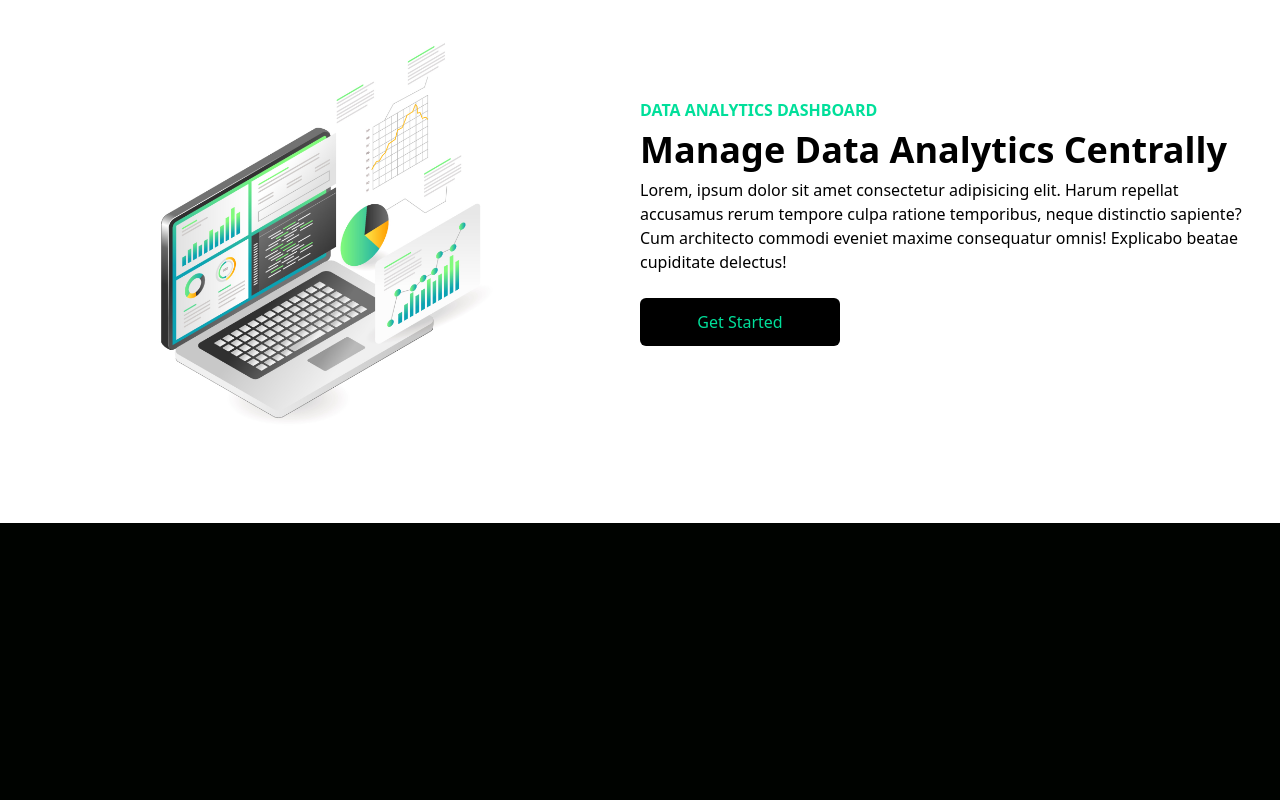
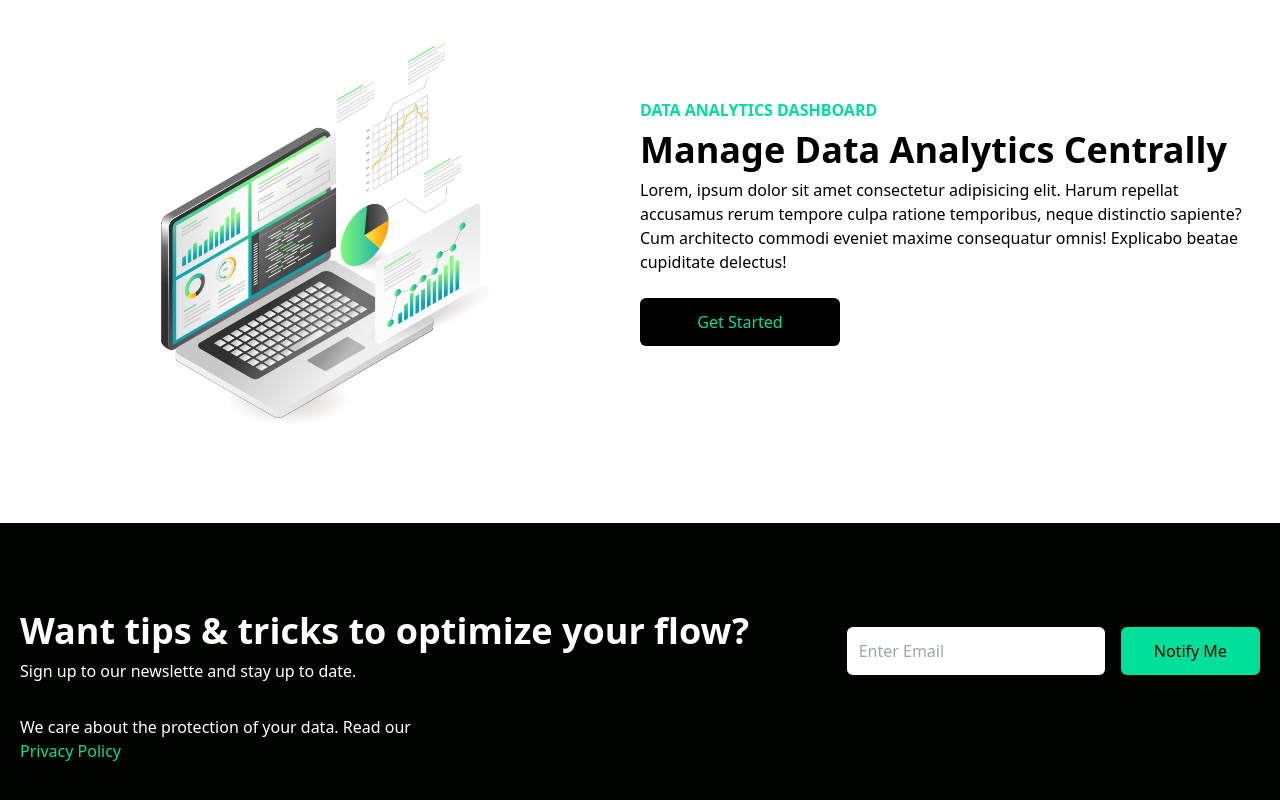
Before and after one commit to JarkovskyDev/Project-2, a React (Create React App) app: page / in a window 1280 px wide. Shown: the part 854-1654 px from the top of the page. Before the commit the page ends 1377 px from the top, so only its background shows below. Built offline with nearby package versions, Linux system fonts and the light colour scheme.

Commit message:
Newsletter section finished

```diff
--- a/src/App.js
+++ b/src/App.js
@@ -2,6 +2,7 @@
 import Navbar from "./components/Navbar";
 import Hero from "./components/Hero";
 import Analytics from "./components/Analytics";
+import Newsletter from "./components/Newsletter";
 
 function App() {
   return (
@@ -9,6 +10,7 @@
       <Navbar />
       <Hero />
       <Analytics />
+      <Newsletter />
     </div>
   );
 }
--- /dev/null
+++ b/src/components/Newsletter.jsx
@@ -0,0 +1,23 @@
+import React from 'react'
+
+const Newsletter = () => {
+  return (
+    <div className='w-full py-16 text-white px-4'>
+      <div className='max-w-[1240px] mx-auto grid lg:grid-cols-3'>
+        <div className='lg:col-span-2 my-4'>
+          <h1 className='md:text-4xl sm:text-3xl text-2xl font-bold py-2'>Want tips & tricks to optimize your flow?</h1>
+          <p>Sign up to our newslette and stay up to date.</p>
+        </div>
+        <div className='my-4'>
+          <div className='flex flex-col sm:flex-row items-center justify-between w-full'>
+            <input className='p-3 flex w-full rounded-md text-black ' type="email" placeholder='Enter Email'/>
+            <button className='bg-[#00df9a] text-black rounded-md w-[200px] ml-4 my-6 px-6 py-3'>Notify Me</button>
+          </div>
+        </div>
+        <p>We care about the protection of your data. Read our <span className='text-[#00df9a]'>Privacy Policy</span></p>
+      </div>
+    </div>
+  )
+}
+
+export default Newsletter
```
